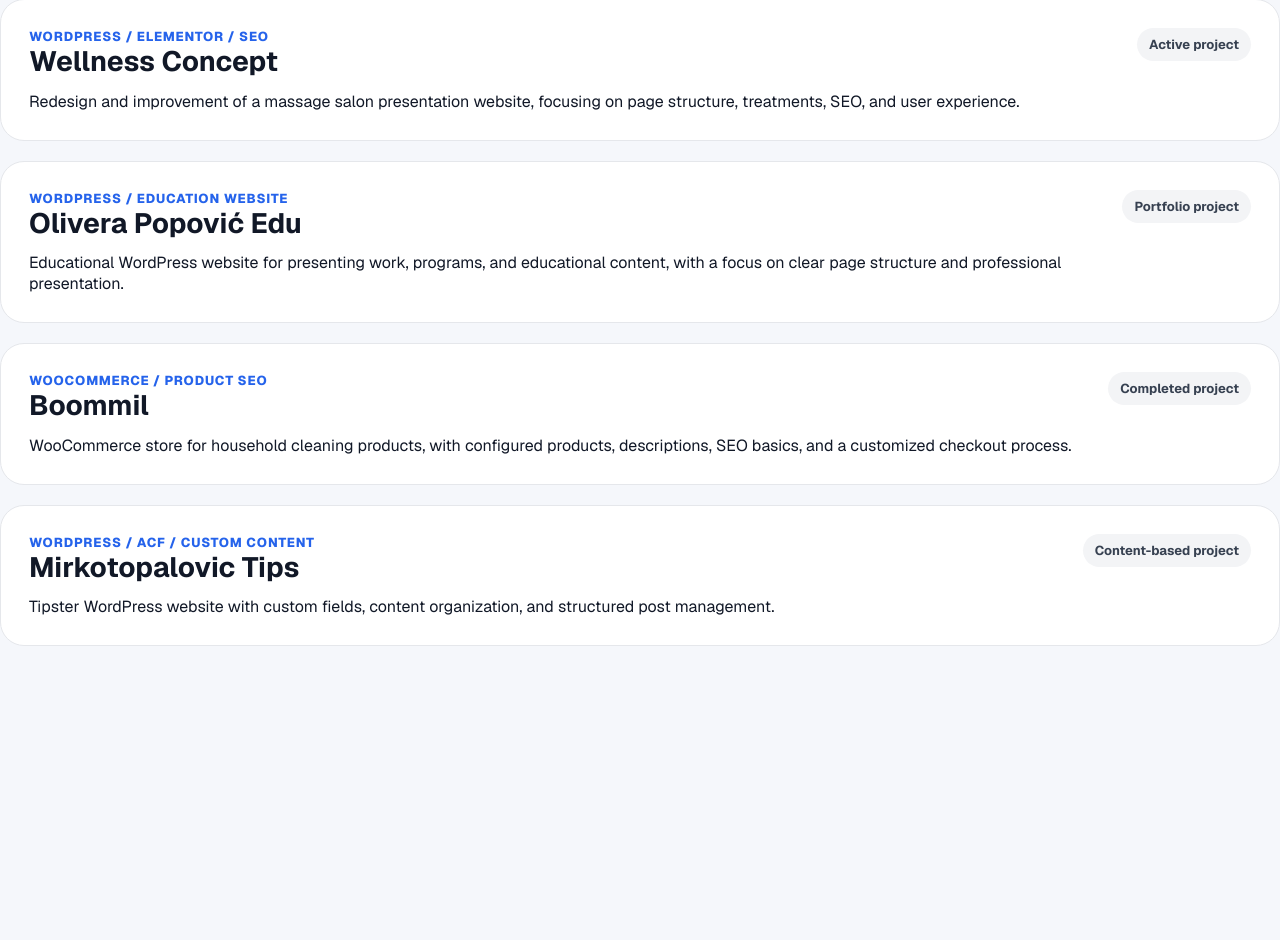
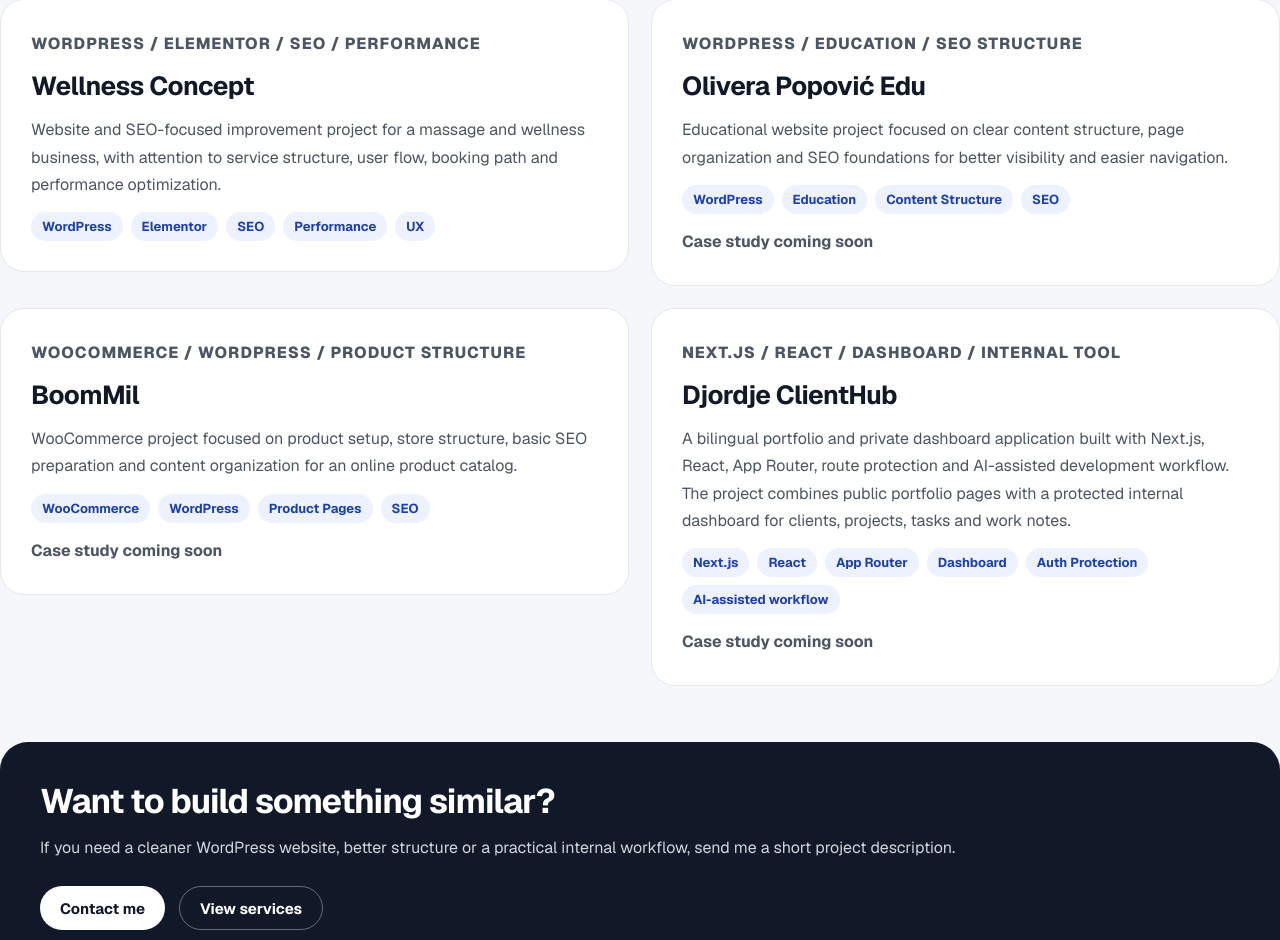
Before and after one commit to Cumbaric/djordje-clienthub, a Next.js app: page /en/projects in a window 1280 px wide. Shown: the part 269-1209 px from the top of the page. Before the commit the page ends 915 px from the top, so only its background shows below. Built offline with nearby package versions, Linux system fonts and the light colour scheme.

Commit message:
Polish bilingual projects pages

```diff
--- a/src/app/en/projects/page.js
+++ b/src/app/en/projects/page.js
@@ -5,28 +5,53 @@
 export default function ProjectsPage() {
   return (
     <main className="public-page">
-      <PageHero eyebrow="Portfolio" title="Projects">
-        Selected WordPress, WooCommerce, and custom content projects showcasing
-        my work with site structure, Elementor, SEO basics, content, and
-        technical setup.
+      <PageHero eyebrow="Projects" title="Selected WordPress, SEO and web app projects">
+        A focused overview of real WordPress work, SEO improvements, WooCommerce
+        structure and the Djordje ClientHub internal application built with
+        Next.js and React.
       </PageHero>
 
-      <section className="projects-list">
-        {projects.map((project) => (
-          <Link
-            key={project.title}
-            href={project.slug ? `/en/projects/${project.slug}` : "/en/projects"}
-            className="project-list-card"
-          >
-            <div>
-              <p className="project-category">{project.category}</p>
+      <section className="projects-grid">
+        {projects.map((project) => {
+          const href = `/en/projects/${project.slug}`;
+          const card = (
+            <div className="project-card">
+              <p className="project-card-type">{project.type}</p>
               <h2>{project.title}</h2>
-              <p>{project.descriptionEn || project.description}</p>
+              <p>{project.descriptionEn}</p>
+              <div className="project-tags">
+                {project.tags.map((tag) => (
+                  <span key={tag} className="project-tag">{tag}</span>
+                ))}
+              </div>
+              {!project.slug && (
+                <p className="project-coming-soon">Case study coming soon</p>
+              )}
             </div>
+          );
 
-            <span>{project.status}</span>
+          return project.slug ? (
+            <Link key={project.title} href={href} className="project-card-link">
+              {card}
+            </Link>
+          ) : (
+            <div key={project.title}>{card}</div>
+          );
+        })}
+      </section>
+
+      <section className="projects-cta">
+        <h2>Want to build something similar?</h2>
+        <p>
+          If you need a cleaner WordPress website, better structure or a
+          practical internal workflow, send me a short project description.
+        </p>
+        <div className="projects-cta-actions">
+          <Link href="/en/contact">Contact me</Link>
+          <Link href="/en/services" className="projects-cta-secondary">
+            View services
           </Link>
-        ))}
+        </div>
       </section>
     </main>
   );
--- a/src/data/projects.js
+++ b/src/data/projects.js
@@ -2,54 +2,58 @@
   {
     title: "Wellness Concept",
     slug: "wellness-concept",
-    type: "WordPress / Elementor / SEO",
-    category: "WordPress / Elementor / SEO",
+    type: "WordPress / Elementor / SEO / Performance",
+    category: "WordPress / Elementor / SEO / Performance",
     status: "Active project",
-    url: "/projects/wellness-concept",
+    url: "/en/projects/wellness-concept",
     featured: true,
+    tags: ["WordPress", "Elementor", "SEO", "Performance", "UX"],
     description:
-      "Redizajn i unapređenje prezentacionog sajta za salon masaže, sa fokusom na strukturu stranica, tretmane, SEO i korisničko iskustvo.",
+      "WordPress i SEO projekat za salon masaže i wellness usluga, sa fokusom na strukturu usluga, korisnički tok, zakazivanje i optimizaciju performansi.",
     descriptionEn:
-      "Redesign and improvement of a massage salon presentation website, focusing on page structure, treatments, SEO, and user experience.",
+      "Website and SEO-focused improvement project for a massage and wellness business, with attention to service structure, user flow, booking path and performance optimization.",
   },
   {
     title: "Olivera Popović Edu",
     slug: null,
-    type: "WordPress / Education Website / Content Structure",
+    type: "WordPress / Education / SEO structure",
     category: "WordPress / Education Website",
     status: "Portfolio project",
-    url: "/projects",
+    url: "/en/projects",
     featured: true,
+    tags: ["WordPress", "Education", "Content Structure", "SEO"],
     description:
-      "Edukativni WordPress sajt za predstavljanje rada, programa i obrazovnog sadržaja, sa fokusom na jasnu strukturu stranica i profesionalnu prezentaciju.",
+      "Edukativni WordPress projekat fokusiran na jasnu strukturu sadržaja, organizaciju stranica i SEO osnovu za bolju vidljivost i lakšu navigaciju.",
     descriptionEn:
-      "Educational WordPress website for presenting work, programs, and educational content, with a focus on clear page structure and professional presentation.",
+      "Educational website project focused on clear content structure, page organization and SEO foundations for better visibility and easier navigation.",
   },
   {
-    title: "Boommil",
+    title: "BoomMil",
     slug: null,
-    type: "WooCommerce / Elementor / Product SEO",
+    type: "WooCommerce / WordPress / Product structure",
     category: "WooCommerce / Product SEO",
     status: "Completed project",
-    url: "/projects",
+    url: "/en/projects",
     featured: true,
+    tags: ["WooCommerce", "WordPress", "Product Pages", "SEO"],
     description:
-      "WooCommerce prodavnica za kućnu hemiju, sa podešenim proizvodima, opisima, SEO osnovama i prilagođenim checkout procesom.",
+      "WooCommerce projekat fokusiran na unos proizvoda, strukturu prodavnice, osnovnu SEO pripremu i organizaciju sadržaja za online katalog proizvoda.",
     descriptionEn:
-      "WooCommerce store for household cleaning products, with configured products, descriptions, SEO basics, and a customized checkout process.",
+      "WooCommerce project focused on product setup, store structure, basic SEO preparation and content organization for an online product catalog.",
   },
   {
-    title: "Mirkotopalovic Tips",
+    title: "Djordje ClientHub",
     slug: null,
-    type: "WordPress / ACF / Custom Content",
-    category: "WordPress / ACF / Custom Content",
-    status: "Content-based project",
-    url: "/projects",
+    type: "Next.js / React / Dashboard / Internal Tool",
+    category: "Next.js / React / Dashboard",
+    status: "In development",
+    url: "/en/projects",
     featured: true,
+    tags: ["Next.js", "React", "App Router", "Dashboard", "Auth Protection", "AI-assisted workflow"],
     description:
-      "Tipserski WordPress sajt sa prilagođenim poljima, organizacijom sadržaja i radom na strukturi objava.",
+      "Bilingual portfolio i privatna dashboard aplikacija izrađena kroz Next.js, React, App Router, zaštitu ruta i AI-assisted razvojni workflow. Projekat kombinuje javni portfolio deo i zaštićeni interni dashboard za klijente, projekte, zadatke i radne beleške.",
     descriptionEn:
-      "Tipster WordPress website with custom fields, content organization, and structured post management.",
+      "A bilingual portfolio and private dashboard application built with Next.js, React, App Router, route protection and AI-assisted development workflow. The project combines public portfolio pages with a protected internal dashboard for clients, projects, tasks and work notes.",
   },
 ];
 
--- a/src/styles/public-pages.css
+++ b/src/styles/public-pages.css
@@ -72,6 +72,145 @@
 
   .public-page h1 {
     font-size: 38px;
+  }
+}
+
+/* PROJECTS PAGE */
+
+.projects-grid {
+  display: grid;
+  grid-template-columns: repeat(2, 1fr);
+  gap: 22px;
+  margin-bottom: 56px;
+}
+
+.project-card {
+  display: flex;
+  flex-direction: column;
+  gap: 14px;
+  padding: 30px;
+  border: 1px solid #e5e7eb;
+  border-radius: 24px;
+  background: #ffffff;
+}
+
+.project-card-link {
+  text-decoration: none;
+  color: inherit;
+  transition: 0.2s ease;
+}
+
+.project-card-link:hover {
+  transform: translateY(-3px);
+  box-shadow: 0 18px 50px rgba(15, 23, 42, 0.08);
+}
+
+.project-card-type {
+  color: var(--color-primary);
+  font-size: 13px;
+  font-weight: 800;
+  text-transform: uppercase;
+  letter-spacing: 0.06em;
+}
+
+.project-card h2 {
+  margin: 0;
+  color: #111827;
+  font-size: 26px;
+  line-height: 1.2;
+  letter-spacing: -0.02em;
+}
+
+.project-card p {
+  margin: 0;
+  color: #4b5563;
+  font-size: 16px;
+  line-height: 1.7;
+  flex: 1;
+}
+
+.project-tags {
+  display: flex;
+  flex-wrap: wrap;
+  gap: 8px;
+}
+
+.project-tag {
+  padding: 6px 11px;
+  border-radius: 999px;
+  background: #eef2ff;
+  color: #1e40af;
+  font-size: 13px;
+  font-weight: 700;
+}
+
+.project-coming-soon {
+  font-size: 13px;
+  font-weight: 700;
+  color: #9ca3af;
+}
+
+.projects-cta {
+  padding: 40px;
+  border-radius: 28px;
+  background: #111827;
+}
+
+.projects-cta h2 {
+  margin: 0 0 16px;
+  color: #ffffff;
+  font-size: 34px;
+  line-height: 1.15;
+  letter-spacing: -0.03em;
+}
+
+.projects-cta p {
+  color: #d1d5db;
+}
+
+.projects-cta-actions {
+  display: flex;
+  flex-wrap: wrap;
+  gap: 14px;
+  margin-top: 28px;
+}
+
+.projects-cta-actions a {
+  display: inline-flex;
+  align-items: center;
+  justify-content: center;
+  min-height: 44px;
+  padding: 0 20px;
+  border-radius: 999px;
+  background: #ffffff;
+  color: #111827;
+  font-size: 15px;
+  font-weight: 700;
+  text-decoration: none;
+  transition: 0.2s ease;
+}
+
+.projects-cta-actions a:hover {
+  background: #dbeafe;
+}
+
+.projects-cta-secondary {
+  background: transparent !important;
+  border: 1px solid rgba(255, 255, 255, 0.35);
+  color: #ffffff !important;
+}
+
+.projects-cta-secondary:hover {
+  background: rgba(255, 255, 255, 0.1) !important;
+}
+
+@media (max-width: 800px) {
+  .projects-grid {
+    grid-template-columns: 1fr;
+  }
+
+  .projects-cta {
+    padding: 28px;
   }
 }
 
```
Also changed, not shown: src/app/sr/projekti/page.js (+40 -15 lines).
